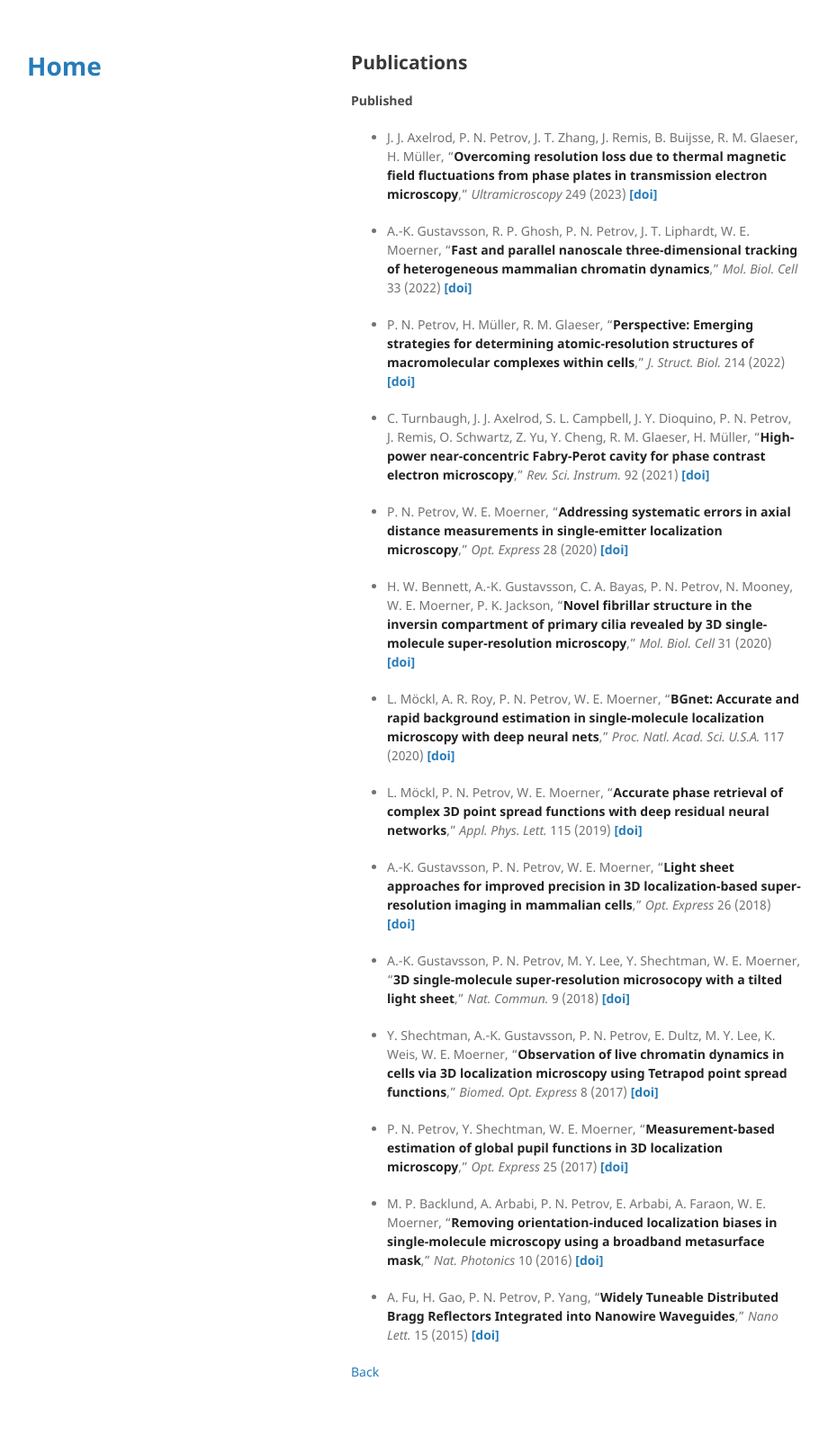
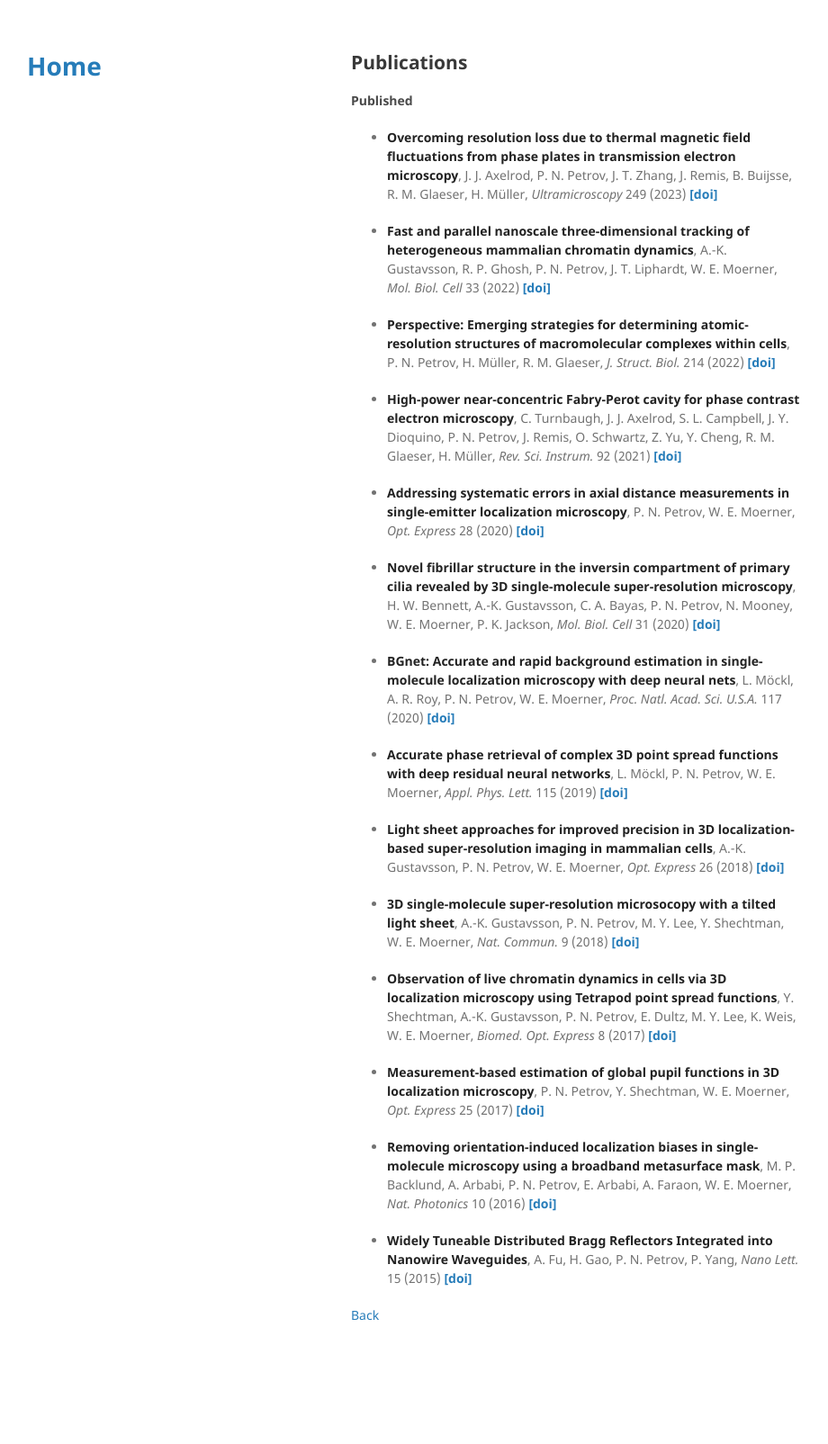
Before and after one commit to itspetar/itspetar.github.io, a Jekyll site: the page built from publications.md, in a window 1280 px wide. Shown: the whole page at 90% size, without its empty margins (180-1100 px from the left). Built offline with Jekyll 4.4.1, drawn with Linux system fonts in a browser that asks for light colours; our own code applies the rules of GitHub Pages for plain Markdown files; after the commit the page ends 1542 px from its top, so only the background shows below that.

Commit message:
pubs update

```diff
--- a/publications.md
+++ b/publications.md
@@ -6,32 +6,32 @@ layout: secondary
 
 #### Published
 
-* J. J. Axelrod, P. N. Petrov, J. T. Zhang, J. Remis, B. Buijsse, R. M. Glaeser, H. Müller, "**Overcoming resolution loss due to thermal magnetic field fluctuations from phase plates in transmission electron microscopy**," _Ultramicroscopy_ 249 (2023) <a href="https://doi.org/10.1016/j.ultramic.2023.113730" target="_blank"><b>[doi]</b></a>
+*  **Overcoming resolution loss due to thermal magnetic field fluctuations from phase plates in transmission electron microscopy**, J. J. Axelrod, P. N. Petrov, J. T. Zhang, J. Remis, B. Buijsse, R. M. Glaeser, H. Müller, _Ultramicroscopy_ 249 (2023) <a href="https://doi.org/10.1016/j.ultramic.2023.113730" target="_blank"><b>[doi]</b></a>
 
-* A.-K. Gustavsson, R. P. Ghosh, P. N. Petrov, J. T. Liphardt, W. E. Moerner, "**Fast and parallel nanoscale three-dimensional tracking of heterogeneous mammalian chromatin dynamics**," _Mol. Biol. Cell_ 33 (2022) <a href="https://doi.org/10.1091/mbc.E21-10-0514" target="_blank"><b>[doi]</b></a>
+*  **Fast and parallel nanoscale three-dimensional tracking of heterogeneous mammalian chromatin dynamics**, A.-K. Gustavsson, R. P. Ghosh, P. N. Petrov, J. T. Liphardt, W. E. Moerner, _Mol. Biol. Cell_ 33 (2022) <a href="https://doi.org/10.1091/mbc.E21-10-0514" target="_blank"><b>[doi]</b></a>
 
-* P. N. Petrov, H. Müller, R. M. Glaeser, "**Perspective: Emerging strategies for determining atomic-resolution structures of macromolecular complexes within cells**," _J. Struct. Biol._ 214 (2022) <a href="https://doi.org/10.1016/j.jsb.2021.107827" target="_blank"><b>[doi]</b></a>
+* **Perspective: Emerging strategies for determining atomic-resolution structures of macromolecular complexes within cells**, P. N. Petrov, H. Müller, R. M. Glaeser, _J. Struct. Biol._ 214 (2022) <a href="https://doi.org/10.1016/j.jsb.2021.107827" target="_blank"><b>[doi]</b></a>
 
-* C. Turnbaugh, J. J. Axelrod, S. L. Campbell, J. Y. Dioquino, P. N. Petrov, J. Remis, O. Schwartz, Z. Yu, Y. Cheng, R. M. Glaeser, H. Müller, "**High-power near-concentric Fabry-Perot cavity for phase contrast electron microscopy**," _Rev. Sci. Instrum._ 92 (2021) <a href="https://doi.org/10.1063/5.0045496" target="_blank"><b>[doi]</b></a>
+* **High-power near-concentric Fabry-Perot cavity for phase contrast electron microscopy**, C. Turnbaugh, J. J. Axelrod, S. L. Campbell, J. Y. Dioquino, P. N. Petrov, J. Remis, O. Schwartz, Z. Yu, Y. Cheng, R. M. Glaeser, H. Müller, _Rev. Sci. Instrum._ 92 (2021) <a href="https://doi.org/10.1063/5.0045496" target="_blank"><b>[doi]</b></a>
 
-* P. N. Petrov, W. E. Moerner, "**Addressing systematic errors in axial distance measurements in single-emitter localization microscopy**," _Opt. Express_ 28 (2020) <a href="https://doi.org/10.1364/OE.391496" target="_blank"><b>[doi]</b></a>
+* **Addressing systematic errors in axial distance measurements in single-emitter localization microscopy**, P. N. Petrov, W. E. Moerner, _Opt. Express_ 28 (2020) <a href="https://doi.org/10.1364/OE.391496" target="_blank"><b>[doi]</b></a>
 
-* H. W. Bennett, A.-K. Gustavsson, C. A. Bayas, P. N. Petrov, N. Mooney, W. E. Moerner, P. K. Jackson, "**Novel fibrillar structure in the inversin compartment of primary cilia revealed by 3D single-molecule super-resolution microscopy**," _Mol. Biol. Cell_ 31 (2020) <a href="https://doi.org/10.1091/mbc.E19-09-0499" target="_blank"><b>[doi]</b></a>
+* **Novel fibrillar structure in the inversin compartment of primary cilia revealed by 3D single-molecule super-resolution microscopy**, H. W. Bennett, A.-K. Gustavsson, C. A. Bayas, P. N. Petrov, N. Mooney, W. E. Moerner, P. K. Jackson, _Mol. Biol. Cell_ 31 (2020) <a href="https://doi.org/10.1091/mbc.E19-09-0499" target="_blank"><b>[doi]</b></a>
 
-* L. Möckl, A. R. Roy, P. N. Petrov, W. E. Moerner, "**BGnet: Accurate and rapid background estimation in single-molecule localization microscopy with deep neural nets**," _Proc. Natl. Acad. Sci. U.S.A._ 117 (2020) <a href="https://doi.org/10.1073/pnas.1916219117" target="_blank"><b>[doi]</b></a>
+* **BGnet: Accurate and rapid background estimation in single-molecule localization microscopy with deep neural nets**, L. Möckl, A. R. Roy, P. N. Petrov, W. E. Moerner, _Proc. Natl. Acad. Sci. U.S.A._ 117 (2020) <a href="https://doi.org/10.1073/pnas.1916219117" target="_blank"><b>[doi]</b></a>
 
-* L. Möckl, P. N. Petrov, W. E. Moerner, "**Accurate phase retrieval of complex 3D point spread functions with deep residual neural networks**," _Appl. Phys. Lett._ 115 (2019) <a href="https://doi.org/10.1063/1.5125252" target="_blank"><b>[doi]</b></a>
+* **Accurate phase retrieval of complex 3D point spread functions with deep residual neural networks**, L. Möckl, P. N. Petrov, W. E. Moerner, _Appl. Phys. Lett._ 115 (2019) <a href="https://doi.org/10.1063/1.5125252" target="_blank"><b>[doi]</b></a>
 
-* A.-K. Gustavsson, P. N. Petrov, W. E. Moerner, "**Light sheet approaches for improved precision in 3D localization-based super-resolution imaging in mammalian cells**," _Opt. Express_ 26 (2018) <a href="https://doi.org/10.1364/OE.26.013122" target="_blank"><b>[doi]</b></a>
+* **Light sheet approaches for improved precision in 3D localization-based super-resolution imaging in mammalian cells**, A.-K. Gustavsson, P. N. Petrov, W. E. Moerner, _Opt. Express_ 26 (2018) <a href="https://doi.org/10.1364/OE.26.013122" target="_blank"><b>[doi]</b></a>
 
-* A.-K. Gustavsson, P. N. Petrov, M. Y. Lee, Y. Shechtman, W. E. Moerner, "**3D single-molecule super-resolution microsocopy with a tilted light sheet**," _Nat. Commun._ 9 (2018) <a href="https://doi.org/10.1038/s41467-017-02563-4" target="_blank"><b>[doi]</b></a>
+* **3D single-molecule super-resolution microsocopy with a tilted light sheet**, A.-K. Gustavsson, P. N. Petrov, M. Y. Lee, Y. Shechtman, W. E. Moerner, _Nat. Commun._ 9 (2018) <a href="https://doi.org/10.1038/s41467-017-02563-4" target="_blank"><b>[doi]</b></a>
 
-* Y. Shechtman, A.-K. Gustavsson, P. N. Petrov, E. Dultz, M. Y. Lee, K. Weis, W. E. Moerner, "**Observation of live chromatin dynamics in cells via 3D localization microscopy using Tetrapod point spread functions**," _Biomed. Opt. Express_ 8 (2017) <a href="https://doi.org/10.1364/BOE.8.005735" target="_blank"><b>[doi]</b></a>
+* **Observation of live chromatin dynamics in cells via 3D localization microscopy using Tetrapod point spread functions**, Y. Shechtman, A.-K. Gustavsson, P. N. Petrov, E. Dultz, M. Y. Lee, K. Weis, W. E. Moerner, _Biomed. Opt. Express_ 8 (2017) <a href="https://doi.org/10.1364/BOE.8.005735" target="_blank"><b>[doi]</b></a>
 
-* P. N. Petrov, Y. Shechtman, W. E. Moerner, "**Measurement-based estimation of global pupil functions in 3D localization microscopy**," _Opt. Express_ 25 (2017) <a href="http://doi.org/10.1364/oe.25.007945" target="_blank"><b>[doi]</b></a>
+* **Measurement-based estimation of global pupil functions in 3D localization microscopy**, P. N. Petrov, Y. Shechtman, W. E. Moerner, _Opt. Express_ 25 (2017) <a href="http://doi.org/10.1364/oe.25.007945" target="_blank"><b>[doi]</b></a>
 
-* M. P. Backlund, A. Arbabi, P. N. Petrov, E. Arbabi, A. Faraon, W. E. Moerner, "**Removing orientation-induced localization biases in single-molecule microscopy using a broadband metasurface mask**," _Nat. Photonics_ 10 (2016) <a href="http://doi.org/10.1038/nphoton.2016.93" target="_blank"><b>[doi]</b></a>
+* **Removing orientation-induced localization biases in single-molecule microscopy using a broadband metasurface mask**, M. P. Backlund, A. Arbabi, P. N. Petrov, E. Arbabi, A. Faraon, W. E. Moerner, _Nat. Photonics_ 10 (2016) <a href="http://doi.org/10.1038/nphoton.2016.93" target="_blank"><b>[doi]</b></a>
 
-* A. Fu, H. Gao, P. N. Petrov, P. Yang, "**Widely Tuneable Distributed Bragg Reflectors Integrated into Nanowire Waveguides**," _Nano Lett._ 15 (2015) <a href="http://doi.org/10.1021/acs.nanolett.5b02839" target="_blank"><b>[doi]</b></a>
+* **Widely Tuneable Distributed Bragg Reflectors Integrated into Nanowire Waveguides**, A. Fu, H. Gao, P. N. Petrov, P. Yang, _Nano Lett._ 15 (2015) <a href="http://doi.org/10.1021/acs.nanolett.5b02839" target="_blank"><b>[doi]</b></a>
 
 [Back](./)
```
